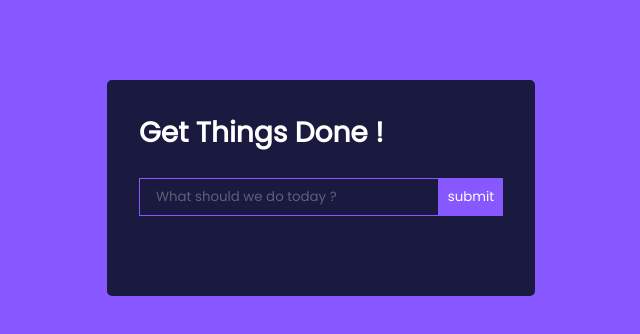
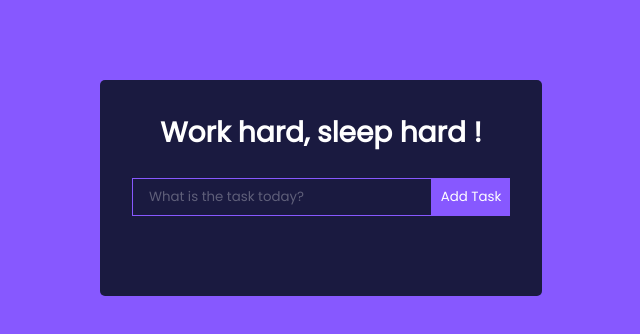
Before and after one commit to Doanhuutrung/todolist, a React (Create React App) app: page / in a window 1280 px wide. Shown: the top 334 px of the page, without its empty margins (319-959 px from the left). Built offline with nearby package versions, Linux system fonts and the light colour scheme.

Commit message:
fixin toogle for completed task

```diff
--- a/src/App.jsx
+++ b/src/App.jsx
@@ -1,11 +1,12 @@
-import './App.css'
+import './App.css';
 import { TodoWrapper } from './component/todowrapper';
 
-
-const App = () => {
-  return <div className="app">
-    <TodoWrapper/>
-  </div>
+function App() {
+  return (
+    <div className="App">
+      <TodoWrapper />
+    </div>
+  );
 }
 
 export default App;
--- a/src/component/editform.js
+++ b/src/component/editform.js
@@ -4,7 +4,7 @@ export const EditTodoForm = ({editTodo, task}) => {
     const [value, setValue] = useState(task.task);
 
     const handleSubmit = (e) => {
-      // prevent default action
+      // chặn sự kiện xảy ra
         e.preventDefault();
         // edit todo
         editTodo(value, task.id);
--- a/src/component/todo.js
+++ b/src/component/todo.js
@@ -3,13 +3,24 @@ import { FontAwesomeIcon } from "@fortawesome/react-fontawesome";
 import { faPenToSquare } from "@fortawesome/free-solid-svg-icons";
 import { faTrash } from "@fortawesome/free-solid-svg-icons";
 
-export const Todo = ({task}) => {
+export const Todo = ({ task, toggleComplete }) => {
   return (
     <div className="Todo">
-      <p> {task.task} </p>
+      <p
+        className={`${task.completed ? "completed" : "incompleted"}`}
+        onClick={() => toggleComplete(task.id)}
+      >
+        {task.task}
+      </p>
       <div>
-        <FontAwesomeIcon icon={faPenToSquare}/>
-        <FontAwesomeIcon icon={faTrash}/>
+        <FontAwesomeIcon
+          className="edit-icon"
+          icon={faPenToSquare}
+        />
+        <FontAwesomeIcon
+          className="delete-icon"
+          icon={faTrash}
+        />
       </div>
     </div>
   );
--- a/src/component/todoform.js
+++ b/src/component/todoform.js
@@ -2,24 +2,29 @@ import React, { useState } from "react";
 
 export const TodoForm = ({ addTodo }) => {
   const [value, setValue] = useState("");
+
   const handleSubmit = (e) => {
+    // prevent default action
     e.preventDefault();
+    if (value) {
+      // add todo
+      addTodo(value);
+      // clear form after submission
+      setValue("");
+    }
+  };
 
-    addTodo(value);
-
-    setValue("");
-  };
   return (
-    <form className="TodoForm" onSubmit={handleSubmit}>
+    <form onSubmit={handleSubmit} className="TodoForm">
       <input
         type="text"
+        value={value}
+        onChange={(e) => setValue(e.target.value)}
         className="todo-input"
-        value={value}
-        placeholder="What should we do today ?"
-        onChange={(e) => setValue(e.target.value)}
+        placeholder="What is the task today?"
       />
       <button type="submit" className="todo-btn">
-        submit
+        Add Task
       </button>
     </form>
   );
--- a/src/component/todowrapper.js
+++ b/src/component/todowrapper.js
@@ -11,23 +11,23 @@ export const TodoWrapper = () => {
     console.log(todos);
   };
 
-  const editTodo = (id) => {
-    setTodos(
-      todos.map((todo) =>
-        todo.id === id ? { ...todos, isEditing: !todo.isEditing } : todo
-      )
-    );
-  };
+  // const editTodo = (id) => {
+  //   setTodos(
+  //     todos.map((todo) =>
+  //       todo.id === id ? { ...todos, isEditing: !todo.isEditing } : todo
+  //     )
+  //   );
+  // };
 
-  const editTask = (task, id) => {
-    setTodos(
-      todos.map((todo) =>
-        todo.id === id ? { ...todo, task, isEditing: !todo.isEditing } : todo
-      )
-    );
-  };
+  // const editTask = (task, id) => {
+  //   setTodos(
+  //     todos.map((todo) =>
+  //       todo.id === id ? { ...todo, task, isEditing: !todo.isEditing } : todo
+  //     )
+  //   );
+  // };
 
-  const toggleCompleted = (id) => {
+  const toggleComplete = (id) => {
     setTodos(
       todos.map((todo) =>
         todo.id === id ? { ...todo, completed: !todo.completed } : todo
@@ -37,18 +37,20 @@ export const TodoWrapper = () => {
 
   return (
     <div className="TodoWrapper">
-      <h1>Get Things Done !</h1>
+      <h1> Work hard, sleep hard !</h1>
       <TodoForm addTodo={addTodo} />
       {/* display todos */}
       {todos.map((todo) =>
         todo.isEditing ? (
           <EditTodoForm
-            editTodo={editTask}
+            // editTodo={editTask}
             task={todo}
-            toggleCompleted={toggleCompleted}
           />
         ) : (
-          <Todo key={todo.id} task={todo} editTodo={editTodo} />
+          <Todo key={todo.id}
+          task={todo}
+          toggleComplete={toggleComplete}
+          />
         )
       )}
     </div>
```
